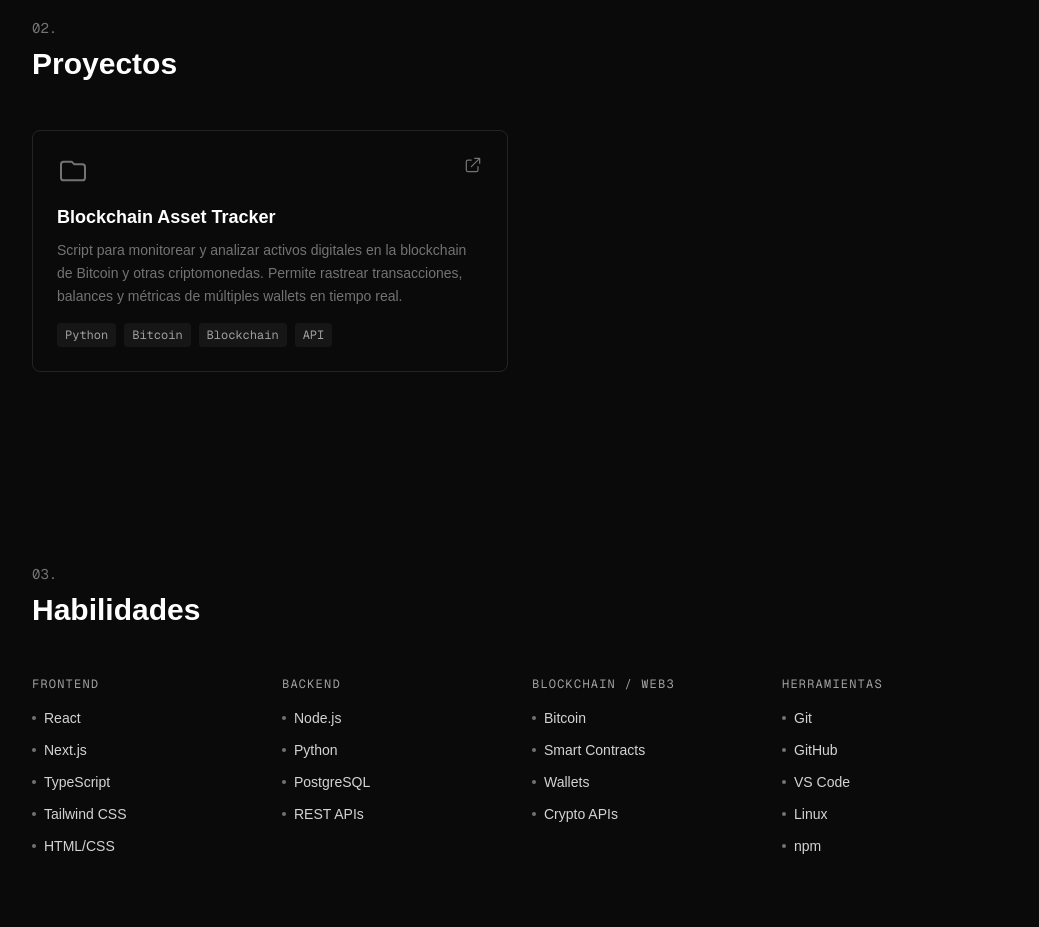
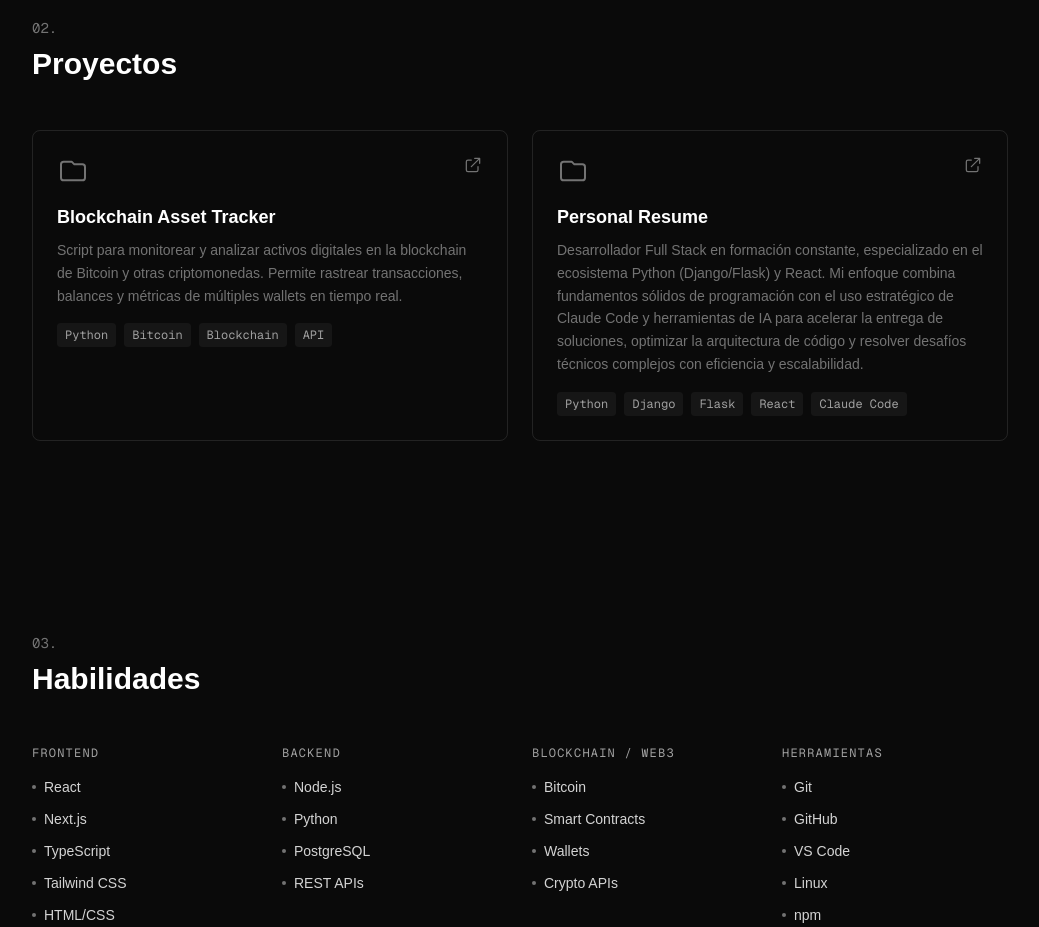
Before and after one commit to coderblockch/portfolio, a Next.js app: page / in a window 1280 px wide. Shown: the part 1480-2407 px from the top of the page, without its empty margins (120-1159 px from the left). Built offline with nearby package versions, Linux system fonts and the light colour scheme.

Commit message:
Add Personal Resume project

```diff
--- a/app/components/Projects.tsx
+++ b/app/components/Projects.tsx
@@ -5,6 +5,13 @@ const projects = [
       "Script para monitorear y analizar activos digitales en la blockchain de Bitcoin y otras criptomonedas. Permite rastrear transacciones, balances y métricas de múltiples wallets en tiempo real.",
     tags: ["Python", "Bitcoin", "Blockchain", "API"],
     link: "https://github.com/coderblockch/portfolio",
+  },
+  {
+    title: "Personal Resume",
+    description:
+      "Desarrollador Full Stack en formación constante, especializado en el ecosistema Python (Django/Flask) y React. Mi enfoque combina fundamentos sólidos de programación con el uso estratégico de Claude Code y herramientas de IA para acelerar la entrega de soluciones, optimizar la arquitectura de código y resolver desafíos técnicos complejos con eficiencia y escalabilidad.",
+    tags: ["Python", "Django", "Flask", "React", "Claude Code"],
+    link: "#",
   },
 ];
 
```
